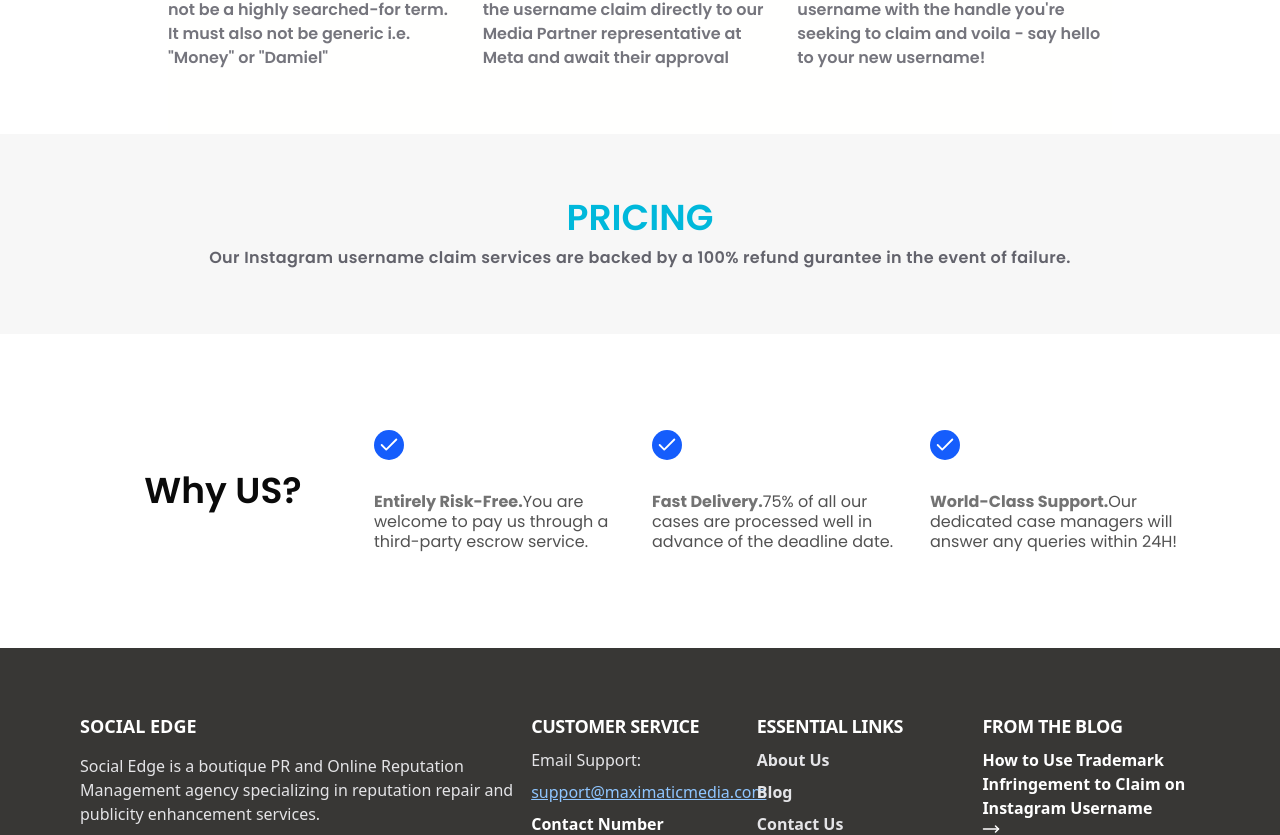
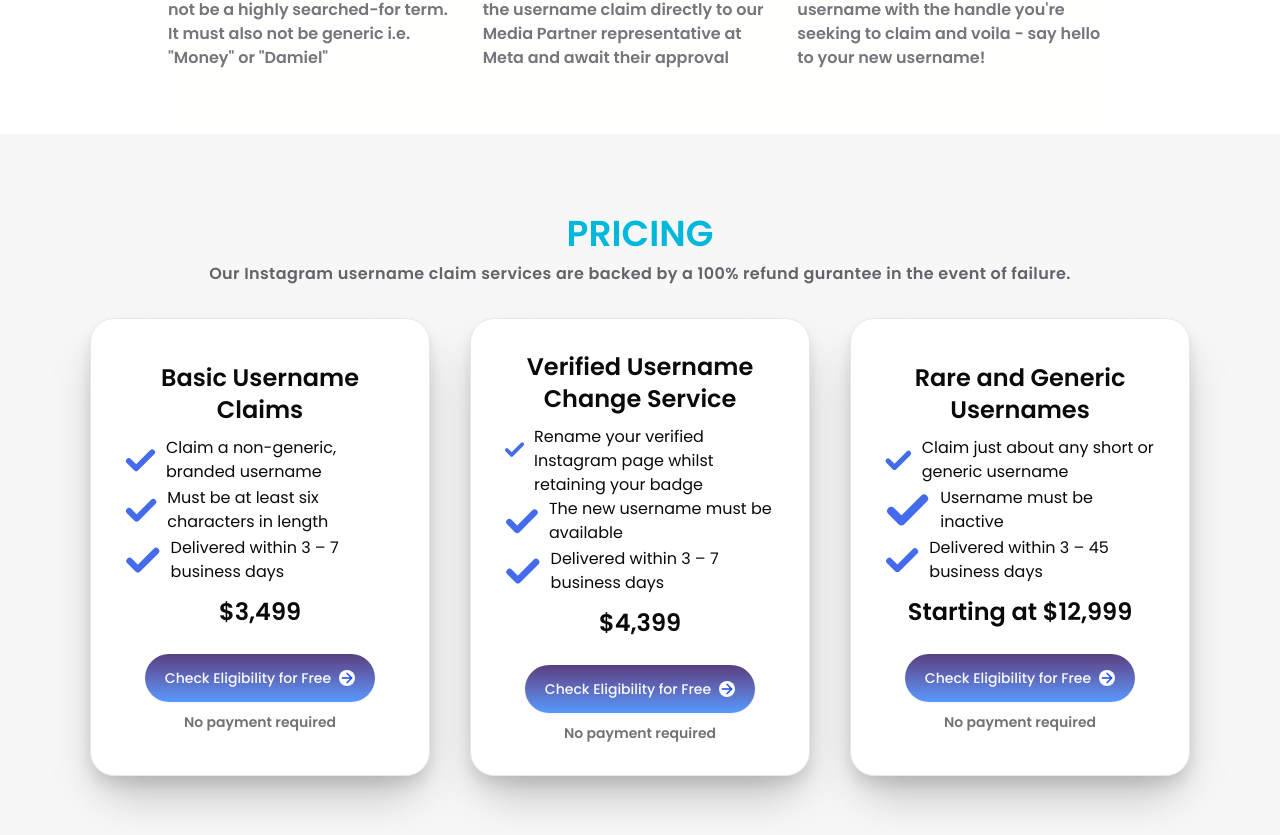
Before and after one commit to PankajGaikwad5/social-edge, a Next.js app: page /usernames in a window 1280 px wide. Shown: the part 1492-2327 px from the top of the page. Built offline with nearby package versions, Linux system fonts and the light colour scheme.

Commit message:
feat: add pricing cards and eligibility button to Username Claim page

```diff
--- a/app/usernames/page.js
+++ b/app/usernames/page.js
@@ -2,9 +2,10 @@
 import { Poppins } from 'next/font/google';
 import Image from 'next/image';
 import AnimatedSection from '@/components/AnimatedSection';
-import { ClipboardList, List, Star } from 'lucide-react';
+import { ClipboardList, List, Star, ArrowRight } from 'lucide-react';
 import { FaStar } from 'react-icons/fa';
 import { Check } from 'lucide-react';
+import { Button } from '@/components/ui/button';
 
 const poppins = Poppins({
   variable: '--font-geist-sans',
@@ -27,6 +28,37 @@
       text: `Our dedicated case managers will answer any queries within 24H!`,
     },
   ];
+
+  const cardData = [
+    {
+      title: 'Basic Username Claims',
+      features: [
+        'Claim a non-generic, branded username',
+        'Must be at least six characters in length',
+        'Delivered within 3 – 7 business days',
+      ],
+      price: '$3,499',
+    },
+    {
+      title: 'Verified Username Change Service',
+      features: [
+        'Rename your verified Instagram page whilst retaining your badge',
+        'The new username must be available',
+        'Delivered within 3 – 7 business days',
+      ],
+      price: '$4,399',
+    },
+    {
+      title: 'Rare and Generic Usernames',
+      features: [
+        'Claim just about any short or generic username',
+        'Username must be inactive',
+        'Delivered within 3 – 45 business days',
+      ],
+      price: 'Starting at $12,999',
+    },
+  ];
+
   return (
     <main className={`w-full ${poppins.className}`}>
       <div className='w-full flex flex-col justify-center items-center'>
@@ -141,9 +173,9 @@
           </div>
         </div>
 
-        {/* Fifth section */}
-        <div className='w-full flex justify-center items-center bg-[#f7f7f7] py-16'>
-          <div className='max-w-[59rem]'>
+        {/* Fifth Pricing section */}
+        <div className='w-full flex justify-center items-center bg-[#f7f7f7] py-20'>
+          <div className='max-w-7xl flex flex-col justify-center items-center '>
             <div className='text-center space-y-2'>
               <h4
                 className={`text-xl md:text-4xl  font-semibold  text-cyan-500`}
@@ -154,6 +186,135 @@
                 Our Instagram username claim services are backed by a 100%
                 refund gurantee in the event of failure.
               </p>
+            </div>
+            {/* cards */}
+            <div className='grid md:grid-cols-3 mt-8 gap-10 px-4'>
+              {cardData.map((data, index) => {
+                return (
+                  <div
+                    className='bg-white shadow-2xl flex flex-col justify-center items-center space-y-2.5 p-8  rounded-3xl  w-[340px]  border border-gray-200 drop-shadow-xl'
+                    key={index}
+                  >
+                    <h4 className='text-lg md:text-2xl font-semibold text-center'>
+                      {data.title}
+                    </h4>
+                    <ul className='flex-col '>
+                      {data.features.map((item, i) => {
+                        return (
+                          <li className='flex gap-2 items-start  ' key={i}>
+                            <Check
+                              className='text-blue-700/80'
+                              strokeWidth={4}
+                              size={50}
+                            />
+                            {item}
+                          </li>
+                        );
+                      })}
+                    </ul>
+
+                    <h4 className='text-lg md:text-2xl font-semibold'>
+                      {data.price}
+                    </h4>
+                    <Button className='bg-gradient-to-b from-[#583f80] to-[#59f] md:px-5 md:py-6 rounded-4xl mt-4'>
+                      Check Eligibility for Free{' '}
+                      <span>
+                        {' '}
+                        <ArrowRight className='bg-white text-blue-700 rounded-full' />
+                      </span>
+                    </Button>
+                    <p className=' text-sm font-semibold text-neutral-500'>
+                      No payment required
+                    </p>
+                  </div>
+                );
+              })}
+              {/* <div className='bg-white shadow-2xl flex flex-col justify-center items-center space-y-6 p-8 border rounded-3xl  w-[340px]'>
+                <h4 className='text-lg md:text-2xl font-semibold text-center'>
+                  Basic Username Claims
+                </h4>
+                <ul className='flex-col '>
+                  <li className='flex gap-2 items-start  '>
+                    <Check
+                      className='text-blue-700/80'
+                      strokeWidth={4}
+                      size={50}
+                    />
+                    Claim a non-generic, branded username
+                  </li>
+                  <li className='flex gap-2 items-start  '>
+                    <Check
+                      className='text-blue-700/80'
+                      strokeWidth={4}
+                      size={50}
+                    />
+                    Must be atleast six characters in length
+                  </li>
+                  <li className='flex gap-2 items-start  '>
+                    <Check
+                      className='text-blue-700/80'
+                      strokeWidth={4}
+                      size={50}
+                    />
+                    Delivered within 3 - 7 business days
+                  </li>
+                </ul>
+
+                <h4 className='text-lg md:text-2xl font-semibold'>$3,499</h4>
+                <Button className='bg-gradient-to-b from-[#583f80] to-[#59f] md:px-5 md:py-6 rounded-4xl mt-4'>
+                  Check Eligibility for Free{' '}
+                  <span>
+                    {' '}
+                    <ArrowRight className='bg-white text-blue-700 rounded-full' />
+                  </span>
+                </Button>
+                <p className=' text-sm font-semibold text-neutral-500'>
+                  No payment required
+                </p>
+              </div>
+              <div className='bg-white shadow-2xl flex flex-col justify-center items-center space-y-6 p-8 border rounded-3xl  w-[340px]'>
+                <h4 className='text-lg md:text-2xl font-semibold text-center'>
+                  Basic Username Claims
+                </h4>
+                <ul className='flex-col '>
+                  <li className='flex gap-2 items-start font-semibold '>
+                    <Check
+                      className='text-blue-700/80'
+                      strokeWidth={4}
+                      size={50}
+                    />
+                    Claim a non-generic, branded username
+                  </li>
+                  <li className='flex gap-2 items-start font-semibold '>
+                    <Check
+                      className='text-blue-700/80'
+                      strokeWidth={4}
+                      size={50}
+                    />
+                    Must be atleast six characters in length
+                  </li>
+                  <li className='flex gap-2 items-start font-semibold '>
+                    <Check
+                      className='text-blue-700/80'
+                      strokeWidth={4}
+                      size={50}
+                    />
+                    Delivered within 3 - 7 business days
+                  </li>
+                </ul>
+
+                <h4 className='text-lg md:text-2xl font-semibold'>$3,499</h4>
+                <Button className='bg-gradient-to-b from-[#583f80] to-[#59f] md:px-5 md:py-6 rounded-4xl mt-4'>
+                  Check Eligibility for Free{' '}
+                  <span>
+                    {' '}
+                    <ArrowRight className='bg-white text-blue-700 rounded-full' />
+                  </span>
+                </Button>
+                <p className=' text-sm font-semibold text-neutral-500'>
+                  No payment required
+                </p>
+              </div> */}
             </div>
           </div>
         </div>
```
